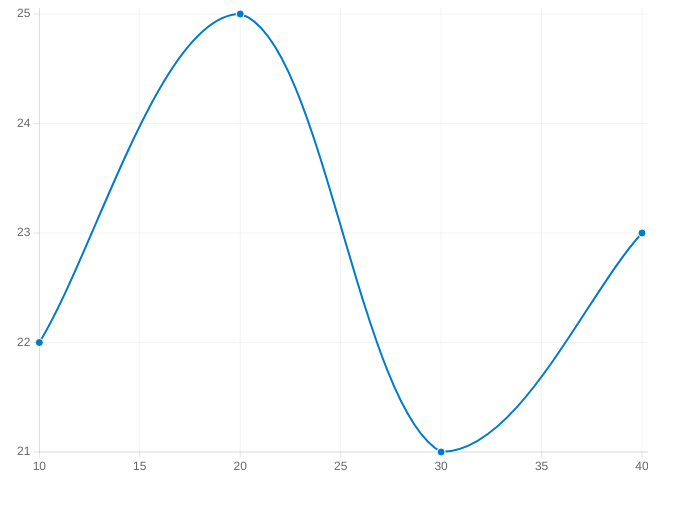
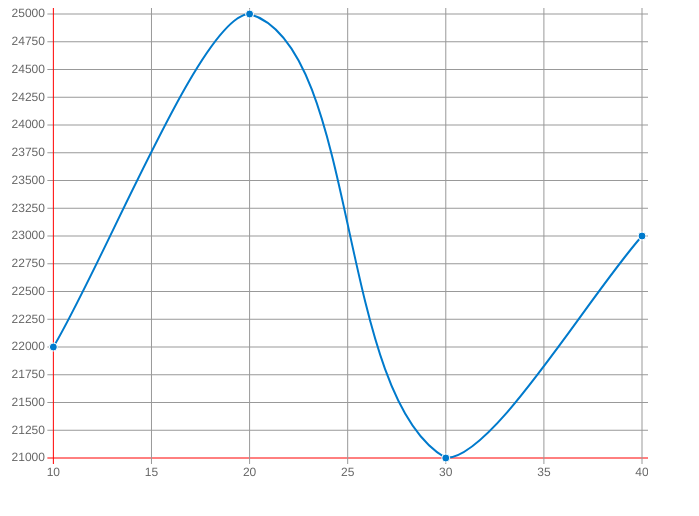
Before and after one commit to dima117/Chart.Scatter, a plain HTML site: page test.html in a window 1280 px wide. Shown: the whole page, without its empty margins (0-699 px from the left). Drawn offline with Linux system fonts and the light colour scheme.

Commit message:
- fix chart padding;

```diff
--- a/Chart.Scatter.js
+++ b/Chart.Scatter.js
@@ -182,7 +182,6 @@
 
 			this.font = helpers.fontString(this.fontSize, this.fontStyle, this.fontFamily);
 			this.padding = this.fontSize / 2;
-			this.padding2 = this.fontSize * 1.5;
 		},
 
 		setDataRange: function (dataRange) {
@@ -305,8 +304,8 @@
 			this.calculateYscaleRange();
 			this.generateYLabels();
 
-			this.xPadding = this.showLabels
-				? helpers.longestText(this.chart.ctx, this.font, this.yLabels) + this.padding2 : 0;
+			this.xPadding = this.display && this.showLabels
+				? helpers.longestText(this.chart.ctx, this.font, this.yLabels) + this.padding * 2 : this.padding;
 
 			// horisontal labels & padding
 			this.calculateXscaleRange();
@@ -318,9 +317,9 @@
 
 			this.xLabelRotation = xLabelMaxWidth > xStepWidth;
 
-			this.yPadding = this.showLabels
-				? (this.xLabelRotation ? xLabelMaxWidth : xLabelHeight) + this.padding2
-				: 0;
+			this.yPadding = this.display && this.showLabels
+				? (this.xLabelRotation ? xLabelMaxWidth : xLabelHeight) + this.padding * 2
+				: this.padding;
 		},
 
 		updateBezierControlPoints: function (dataSetPoints, ease, tension) {
@@ -382,14 +381,15 @@
 
 					var ypos = this.calculateY(value);
 
-					if (this.showHorizontalLines) {
+					if (this.showLabels || this.showHorizontalLines) {
 
-						ctx.lineWidth = this.gridLineWidth;
-						ctx.strokeStyle = this.gridLineColor;
+						// line color
+						ctx.lineWidth = index == 0 ? this.lineWidth : this.gridLineWidth;
+						ctx.strokeStyle = index == 0 ? this.lineColor : this.gridLineColor;
 
 						ctx.beginPath();
-						ctx.moveTo(xpos1, ypos);
-						ctx.lineTo(xpos2, ypos);
+						ctx.moveTo(xpos1 - this.padding, ypos);
+						ctx.lineTo(this.showHorizontalLines || index == 0 ? xpos2 : xpos1, ypos);
 						ctx.stroke();
 					}
 
@@ -399,18 +399,12 @@
 						ctx.lineWidth = this.lineWidth;
 						ctx.strokeStyle = this.lineColor;
 
-						// черточки
-						ctx.beginPath();
-						ctx.moveTo(xpos1, ypos);
-						ctx.lineTo(xpos1 - (this.padding2 / 3), ypos);
-						ctx.stroke();
-
 						// text
 						ctx.textAlign = "right";
 						ctx.textBaseline = "middle";
 						ctx.font = this.font;
 						ctx.fillStyle = this.textColor;
-						ctx.fillText(this.yLabels[index], xpos1 - (this.padding2 / 2), ypos);
+						ctx.fillText(this.yLabels[index], xpos1 - this.padding * 1.4, ypos);
 					}
 				}
 
@@ -421,14 +415,15 @@
 
 					var xpos = this.calculateX(value);
 
-					if (this.showVerticalLines) {
+					if (this.showLabels || this.showVerticalLines) {
 
-						ctx.lineWidth = this.gridLineWidth;
-						ctx.strokeStyle = this.gridLineColor;
+						// line color
+						ctx.lineWidth = index == 0 ? this.lineWidth : this.gridLineWidth;
+						ctx.strokeStyle = index == 0 ? this.lineColor : this.gridLineColor;
 
 						ctx.beginPath();
-						ctx.moveTo(xpos, ypos1);
-						ctx.lineTo(xpos, ypos2);
+						ctx.moveTo(xpos, ypos1 + this.padding);
+						ctx.lineTo(xpos, this.showVerticalLines || index == 0 ? ypos2 : ypos1);
 						ctx.stroke();
 					}
 
@@ -438,15 +433,9 @@
 						ctx.lineWidth = this.lineWidth;
 						ctx.strokeStyle = this.lineColor;
 
-						// черточки
-						ctx.beginPath();
-						ctx.moveTo(xpos, ypos1);
-						ctx.lineTo(xpos, ypos1 + (this.padding2 / 3));
-						ctx.stroke();
-
 						// text
 						ctx.save();
-						ctx.translate(xpos, ypos1 + (this.padding2 / 2));
+						ctx.translate(xpos, ypos1 + (this.padding * 1.4));
 						ctx.rotate(this.xLabelRotation ? -Math.PI / 2 : 0);
 						ctx.textAlign = (this.xLabelRotation) ? "right" : "center";
 						ctx.textBaseline = (this.xLabelRotation) ? "middle" : "top";
@@ -456,20 +445,6 @@
 						ctx.restore();
 					}
 				}
-
-				// axis
-				ctx.lineWidth = this.lineWidth;
-				ctx.strokeStyle = this.lineColor;
-
-				ctx.beginPath();
-				ctx.moveTo(xpos1, 0);
-				ctx.lineTo(xpos1, ypos1);
-				ctx.stroke();
-
-				ctx.beginPath();
-				ctx.moveTo(xpos1, ypos1);
-				ctx.lineTo(xpos2, ypos1);
-				ctx.stroke();
 			}
 		}
 	});
--- a/test.html
+++ b/test.html
@@ -12,14 +12,25 @@
 
 	<script>
 		var ctx = document.getElementById("header-canvas").getContext("2d");
-		new Chart(ctx).Scatter([{
-			data: [
-				{ x: 10, y: 22 },
-				{ x: 20, y: 25 },
-				{ x: 30, y: 21 },
-				{ x: 40, y: 23 },
-			]
-		}]);
+		new Chart(ctx).Scatter([
+			{
+				data: [
+					{ x: 10, y: 22000 },
+					{ x: 20, y: 25000 },
+					{ x: 30, y: 21000 },
+					{ x: 40, y: 23000 }
+				]
+			}
+		], {
+			showScale: true,
+			scaleShowLabels: true,
+			scaleShowHorizontalLines: true,
+			scaleShowVerticalLines: true,
+			scaleLineWidth: 1,
+			scaleLineColor: "red",
+			scaleGridLineColor: "#999",
+			scaleGridLineWidth: 1
+		});
 	</script>
 </body>
 </html>
```
Also changed, not shown: Chart.Scatter.min.js, 2 other files.
